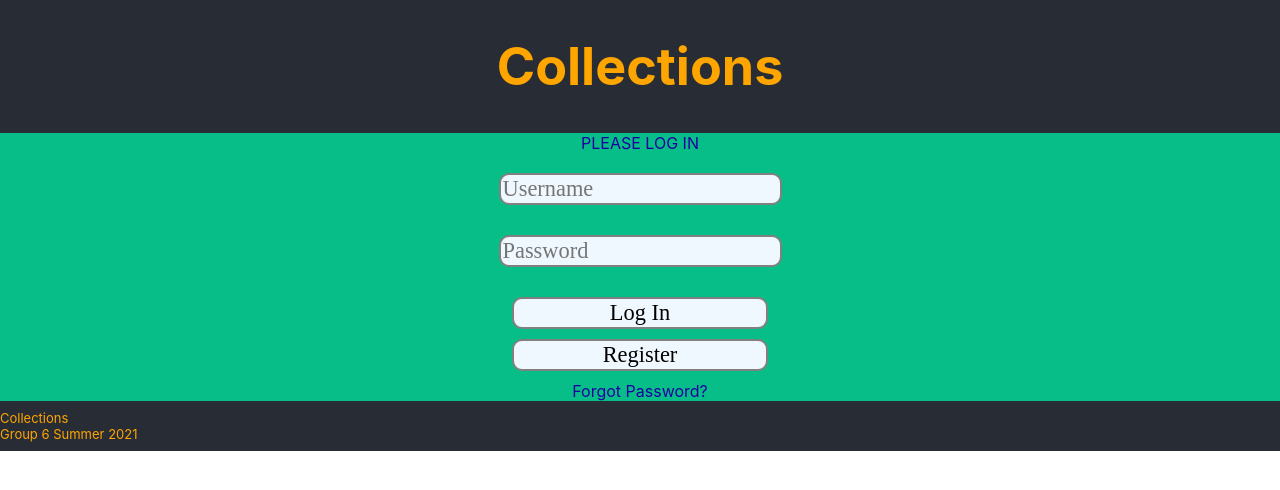
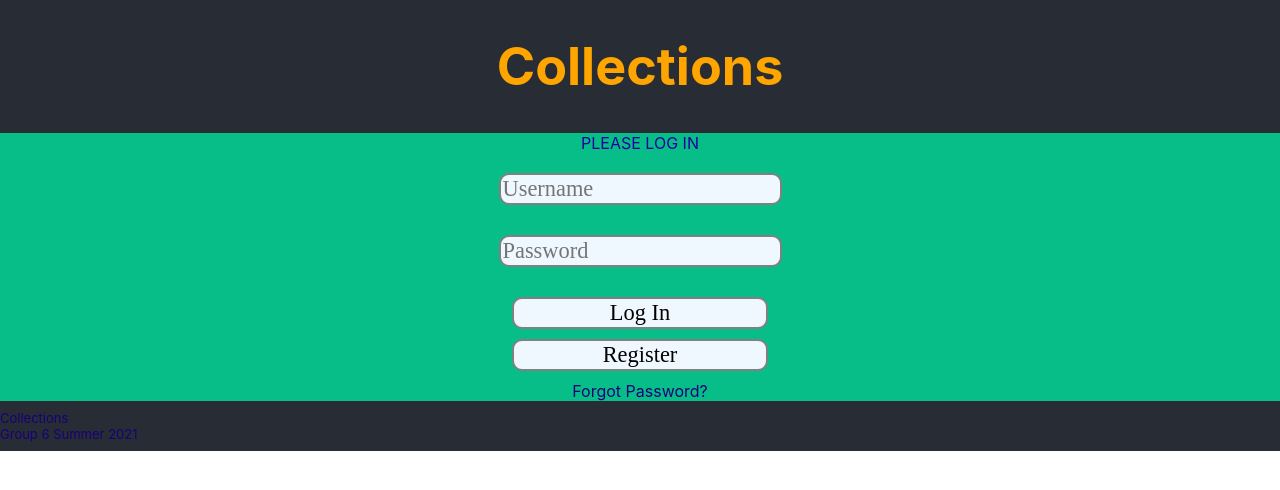
Before and after one commit to MichaelSedlack/Collections, a React (Create React App) app in the folder frontend/: page / in a window 1280 px wide. Shown: the top 490 px of the page. Built offline with nearby package versions, Linux system fonts and the light colour scheme.

Commit message:
changed p tag color

```diff
--- a/frontend/src/App.css
+++ b/frontend/src/App.css
@@ -94,6 +94,7 @@ input {
 
 p {
   margin: 0; /*reduces the new line space between p tags*/
+  color: rgb(22, 0, 122);
 }
 
 /* CSS for the body in the login component*/
```
